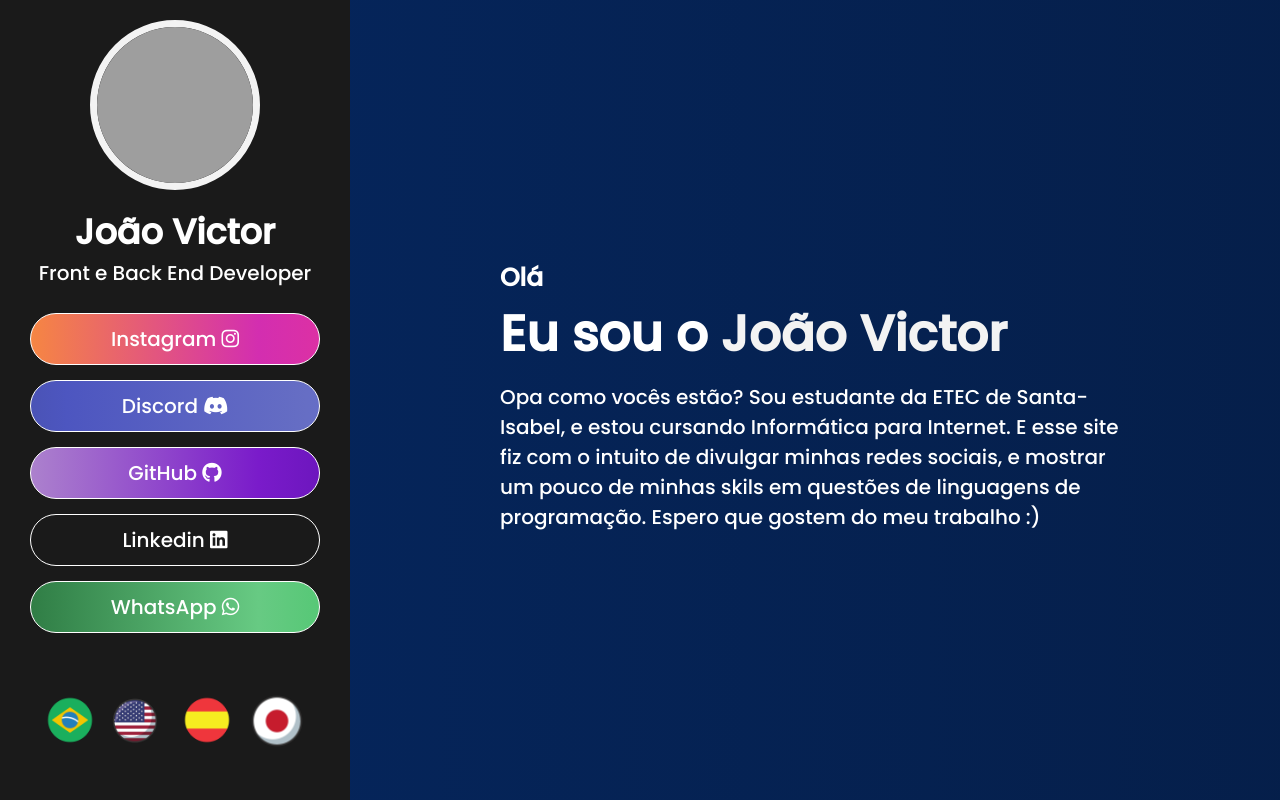
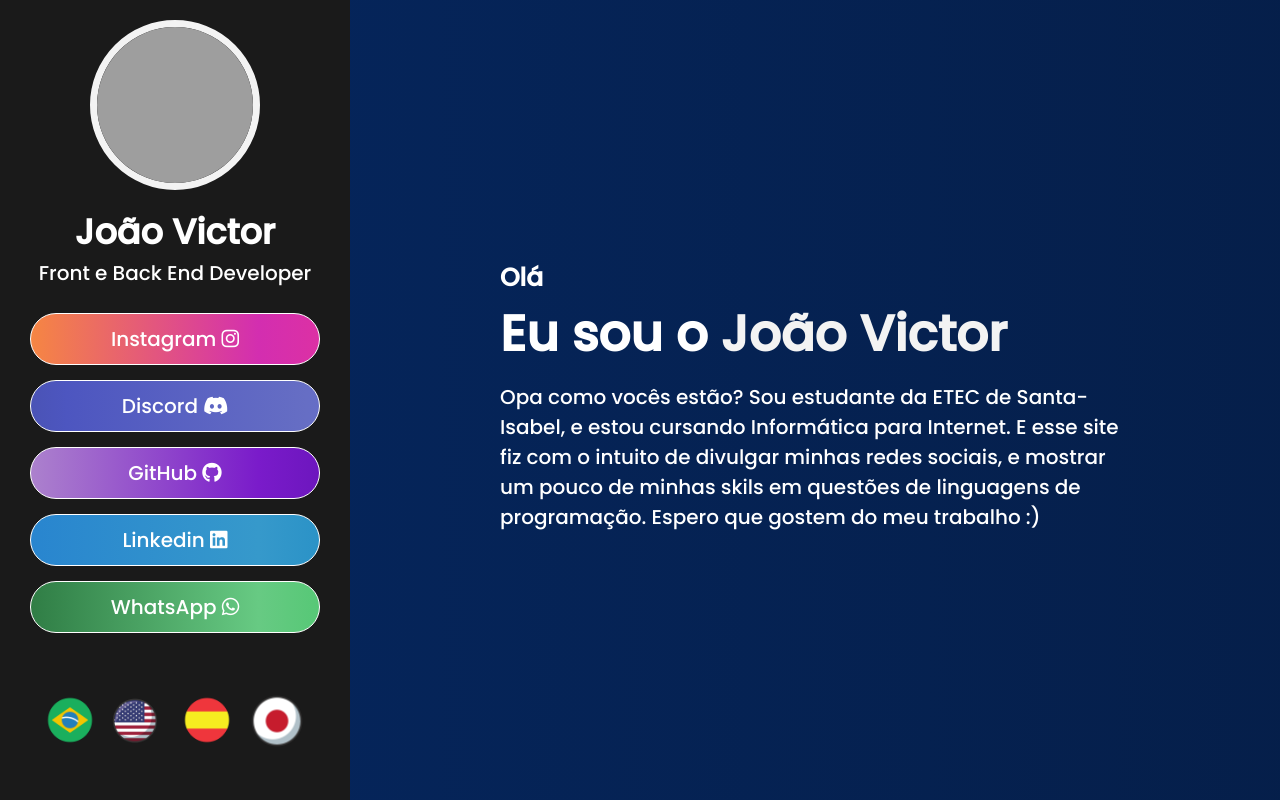
Before and after one commit to joaovictor444/MyDivulgation, a plain HTML site: page index.html in a window 1280 px wide. Drawn offline with nearby package versions, Linux system fonts and the light colour scheme; grey boxes are pictures that could not be loaded.

Commit message:
Update index.html

```diff
--- a/index.html
+++ b/index.html
@@ -7,6 +7,7 @@
     <script src="https://kit.fontawesome.com/3486b4745c.js" crossorigin="anonymous"></script>
     <script src="https://cdnjs.cloudflare.com/ajax/libs/jquery/3.6.3/jquery.min.js"></script>
     <script src="js/main.js"></script>
+    <link rel="shortcut icon" href="images/logo-favicon.ico" type="image/x-icon">
     <link rel="stylesheet" href="css/style.css">
     <title>Minha Divulgação</title>
 </head>
@@ -24,7 +25,7 @@
                 <li><a href="https://www.instagram.com/ujoaozinho9090/" class="instagram">Instagram <i class="fa-brands fa-instagram"></i></a></li>
                 <li><a href="https://discord.com/channels/@me" class="discord">Discord <i class="fa-brands fa-discord"></i></a></li>
                 <li><a href="https://github.com/joaovictor444?tab=repositories" class="github">GitHub <i class="fa-brands fa-github"></i></a></li>
-                <li><a href="#" class="https://www.linkedin.com/in/jo%C3%A3o-victor-alexandre-almeida-03920b255/">Linkedin <i class="fa-brands fa-linkedin"></i></a></li>
+                <li><a href="#https://www.linkedin.com/in/jo%C3%A3o-victor-alexandre-almeida-03920b255/" class="linkedin">Linkedin <i class="fa-brands fa-linkedin"></i></a></li>
                 <li><a href="https://wa.me/5511912684254" class="whatsapp">WhatsApp <i class="fa-brands fa-whatsapp"></i></a></li>
 
                 <!-- MULTI - LINGUAGENS -->
```
